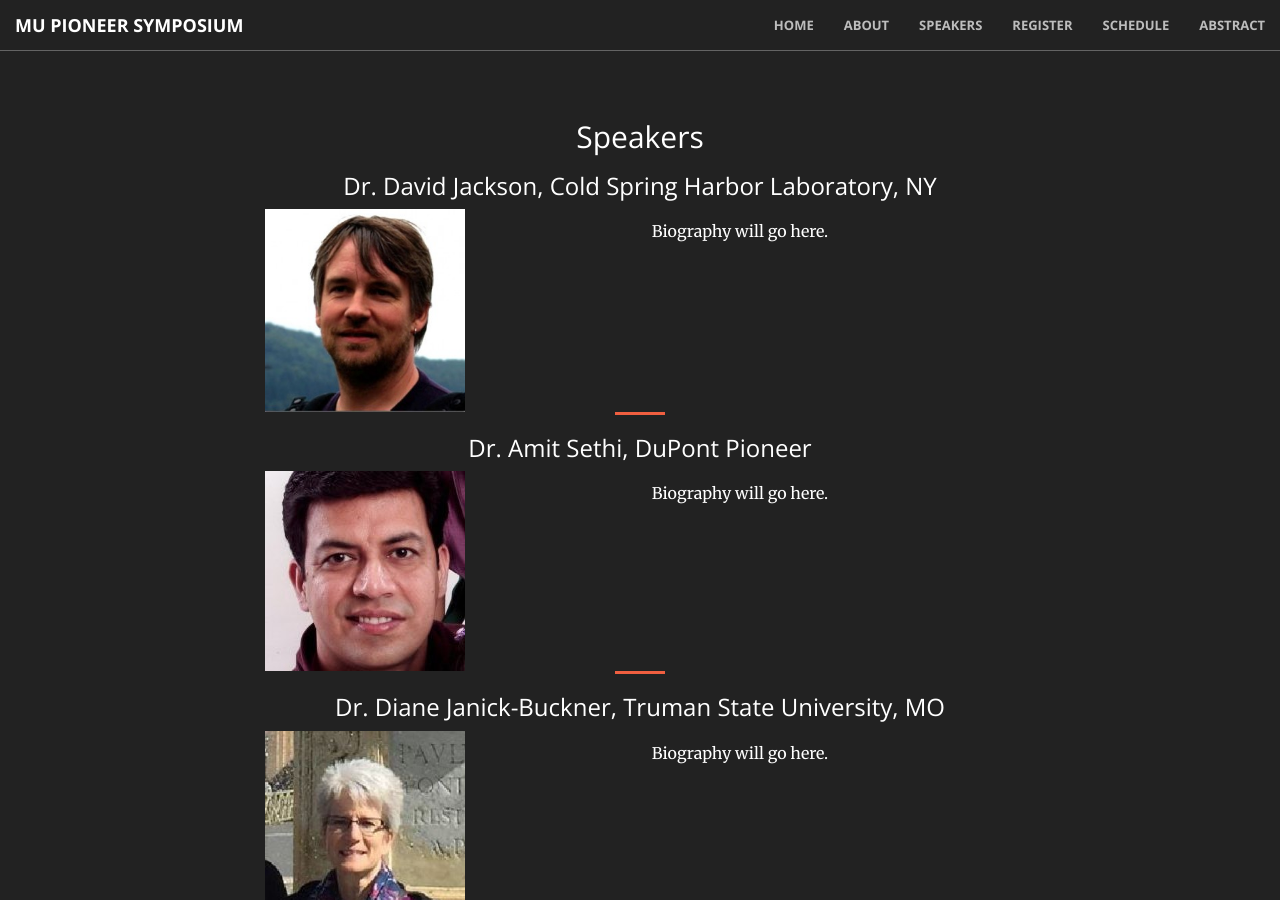
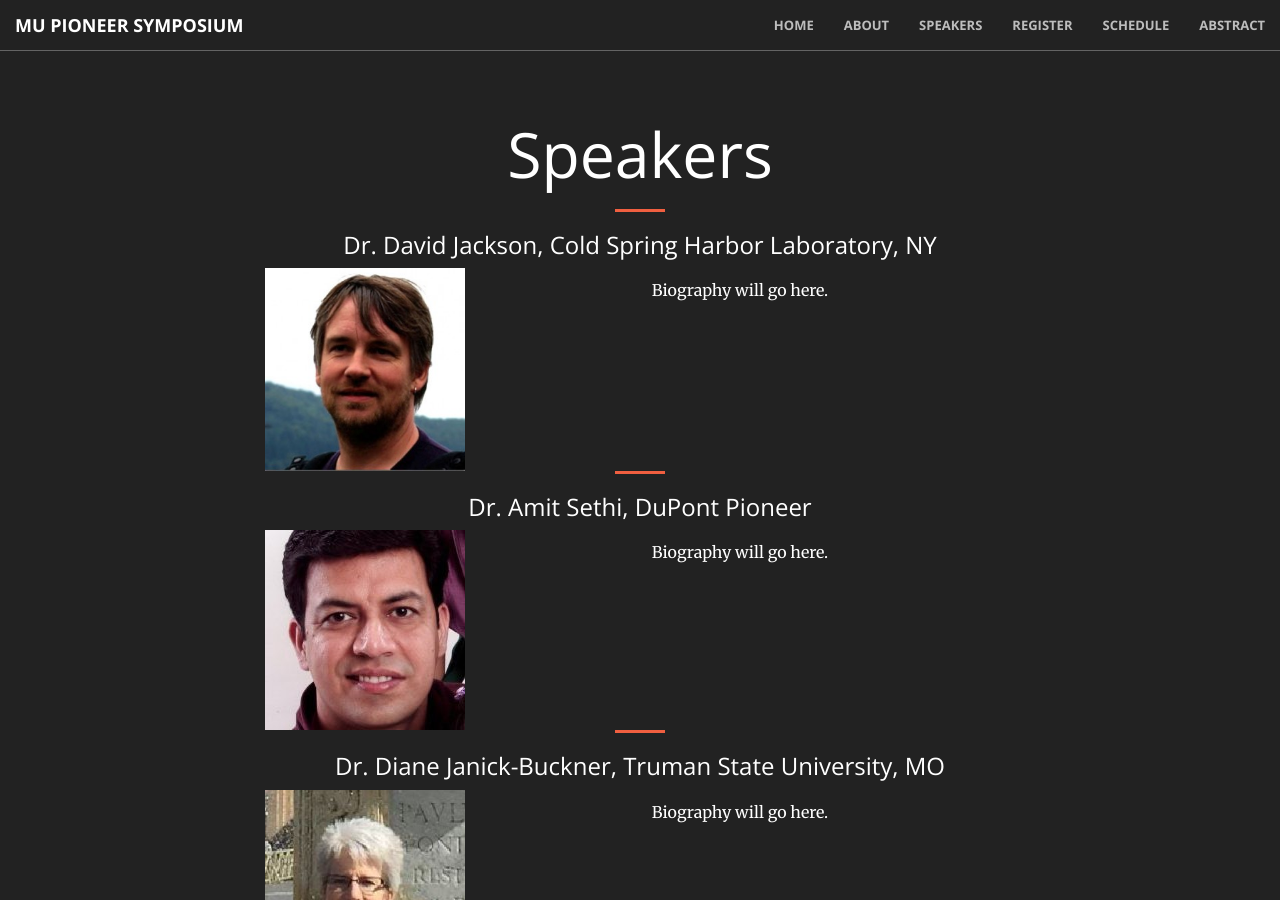
Before and after one commit to mupioneersymposium/mupioneersymposium.github.io, a Jekyll site: the page built from speakers.md, in a window 1280 px wide and 900 px high. Built offline with Jekyll 4.4.1, drawn with Linux system fonts in a browser that asks for light colours.

Commit message:
Update speakers.md

```diff
--- a/speakers.md
+++ b/speakers.md
@@ -2,7 +2,8 @@
 layout: regular
 ---
 
-## Speakers
+# Speakers
+<hr style="clear: both;" />
 
 ### Dr. David Jackson, Cold Spring Harbor Laboratory, NY
 
```
